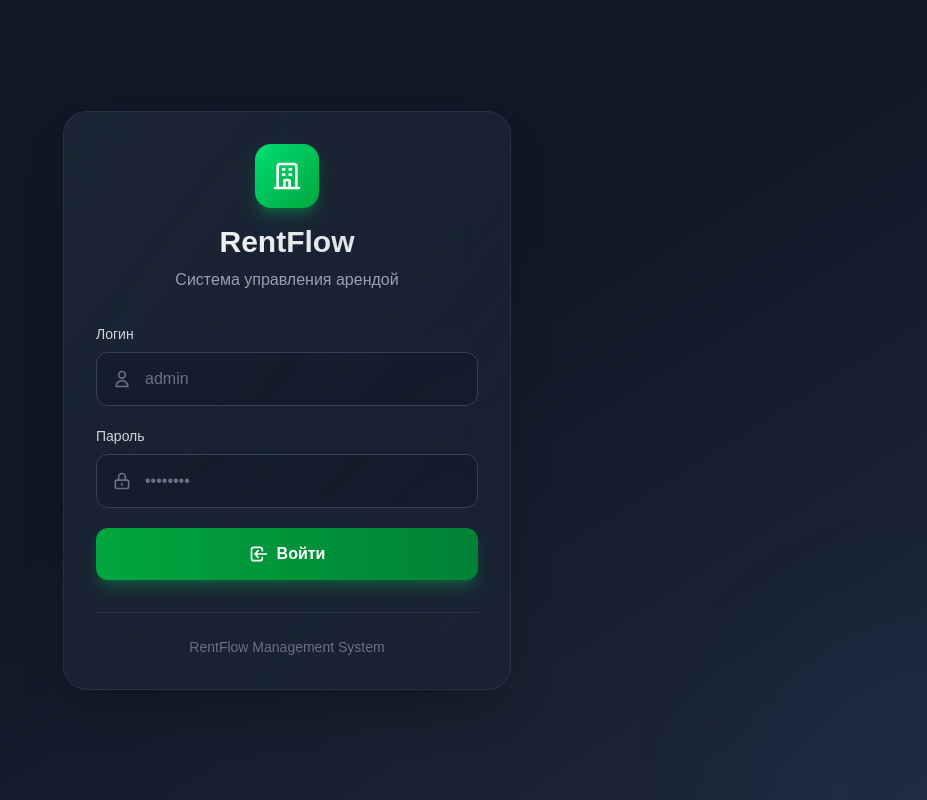
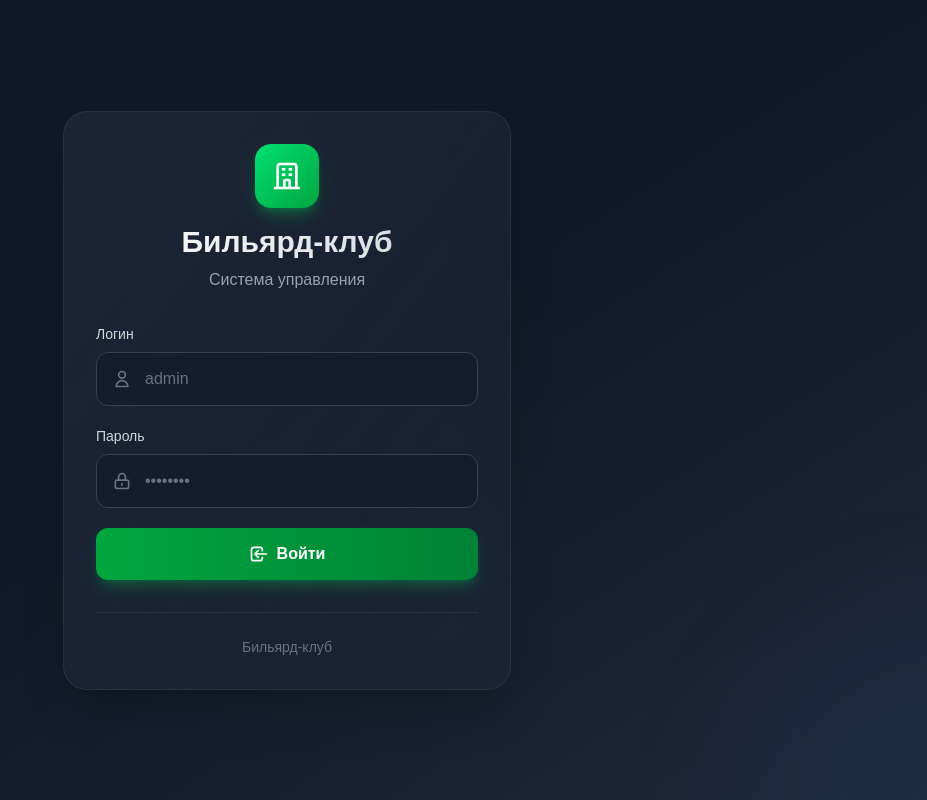
Before and after one commit to AkkAshy/bilyard2, a Next.js app: page /login in a window 1280 px wide. Shown: the whole page, without its empty margins (353-1280 px from the left). Built offline with nearby package versions, Linux system fonts and the light colour scheme.

Commit message:
fix: заменить RentFlow на Бильярд-клуб на странице входа

```diff
--- a/src/app/login/page.tsx
+++ b/src/app/login/page.tsx
@@ -42,9 +42,9 @@ export default function LoginPage() {
               </svg>
             </div>
             <h1 className="text-3xl font-bold bg-gradient-to-r from-white to-gray-300 bg-clip-text text-transparent mb-2">
-              RentFlow
+              Бильярд-клуб
             </h1>
-            <p className="text-gray-400">Система управления арендой</p>
+            <p className="text-gray-400">Система управления</p>
           </div>
 
           <form onSubmit={handleSubmit} className="space-y-5">
@@ -122,7 +122,7 @@ export default function LoginPage() {
           {/* Footer */}
           <div className="mt-8 pt-6 border-t border-gray-700/50 text-center">
             <p className="text-gray-500 text-sm">
-              RentFlow Management System
+              Бильярд-клуб
             </p>
           </div>
         </div>
```
